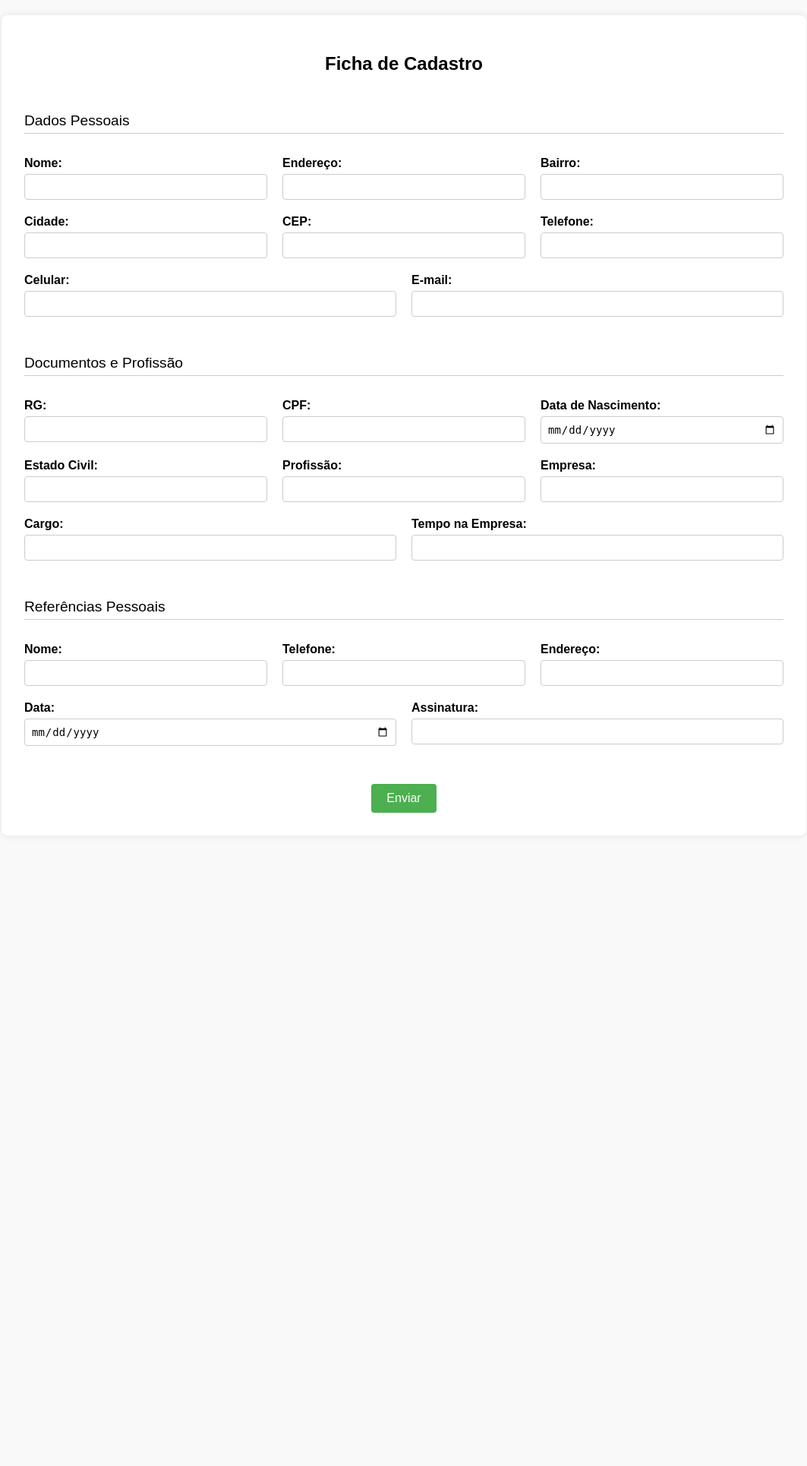
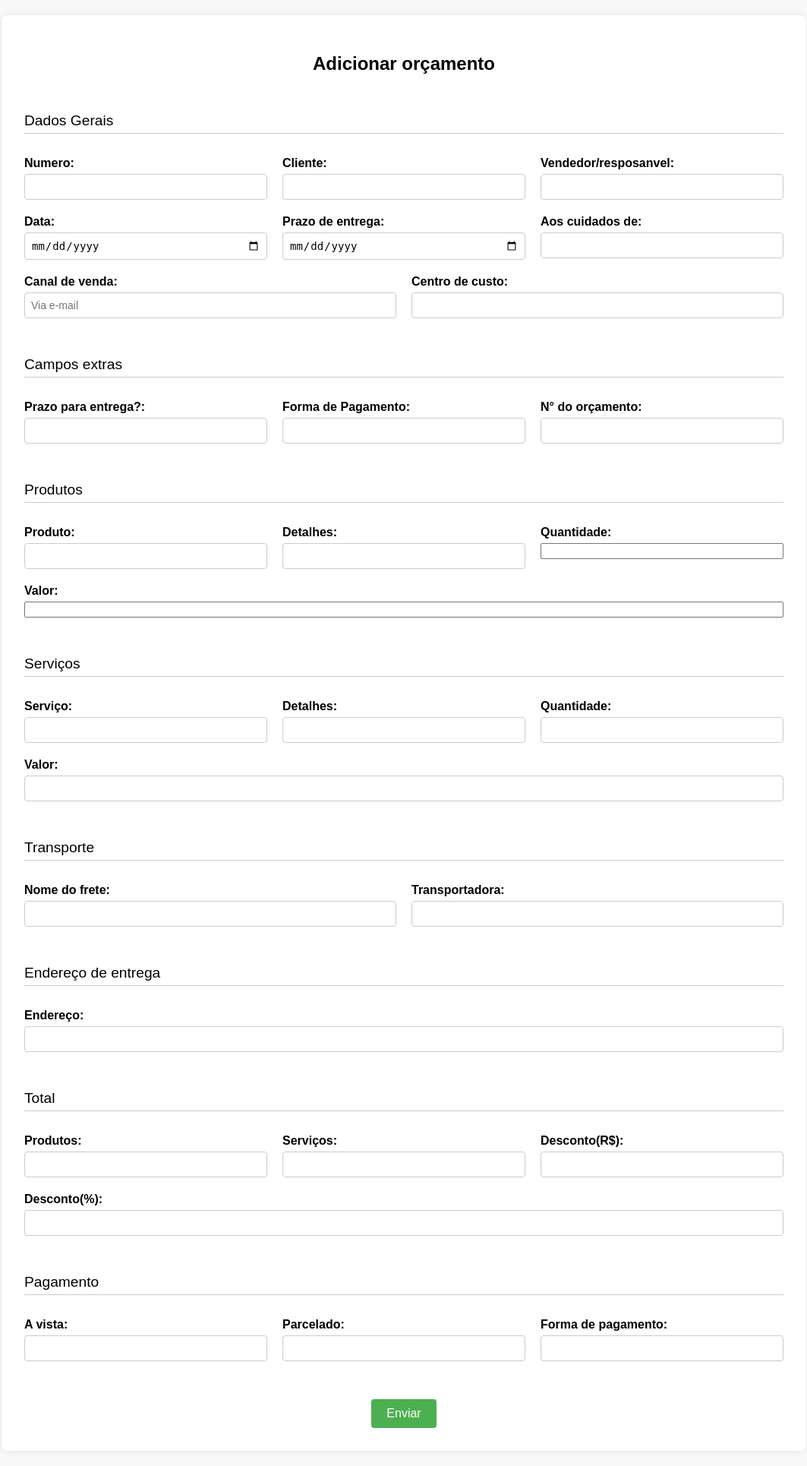
Before and after one commit to RicardoMenezesBandeira/API_orcamentos, a Flask app: template template/geradorOrçamento.html in a window 1280 px wide. Shown: the whole page at 76% size, without its empty margins (108-1171 px from the left). Before the commit the page ends 1070 px from the top, so only its background shows below. Run offline with Flask 3, Linux system fonts and the light colour scheme; the template is opened without the code that fills it, so the values that code supplies are empty.

Commit message:
feat: Adicionando campos corretos ao gerador de orçamento

```diff
--- a/template/geradorOrçamento.html
+++ b/template/geradorOrçamento.html
@@ -74,37 +74,53 @@
 </head>
 <body>
   <div class="form-container">
-    <h2>Ficha de Cadastro</h2>
+    <h2>Adicionar orçamento</h2>
     <form class="form-grid">
 
-      <div class="section-title">Dados Pessoais</div>
-      <div class="form-group"><label>Nome:</label><input type="text" name="nome"></div>
-      <div class="form-group"><label>Endereço:</label><input type="text" name="endereco"></div>
-      <div class="form-group"><label>Bairro:</label><input type="text" name="bairro"></div>
-      <div class="form-group"><label>Cidade:</label><input type="text" name="cidade"></div>
-      <div class="form-group"><label>CEP:</label><input type="text" name="cep"></div>
-      <div class="form-group"><label>Telefone:</label><input type="text" name="telefone"></div>
-      <div class="form-group"><label>Celular:</label><input type="text" name="celular"></div>
-      <div class="form-group"><label>E-mail:</label><input type="email" name="email"></div>
+      <div class="section-title">Dados Gerais</div>
+      <div class="form-group"><label>Numero:</label><input type="text" name="nome"></div>
+      <div class="form-group"><label>Cliente:</label><input type="text" name="endereco"></div>
+      <div class="form-group"><label>Vendedor/resposanvel:</label><input type="text" name="bairro"></div>
+      <div class="form-group"><label>Data:</label><input type="date" name="data"></div>
+      <div class="form-group"><label>Prazo de entrega:</label><input type="date" name="prazo"></div>
+      <div class="form-group"><label>Aos cuidados de:</label><input type="text" name="resposanvel"></div>
+      <div class="form-group"><label>Canal de venda:</label><input type="email" placeholder="Via e-mail" name="canalVenda"></div>
+      <div class="form-group"><label>Centro de custo:</label><input type="text" name="CentroCusto"></div>
+      <div class="section-title">Campos extras</div>
+      <div class="form-group"><label>Prazo para entrega?:</label><input type="text" name="celular"></div>
+      <div class="form-group"><label>Forma de Pagamento:</label><input type="text" name="Prazo??"></div>
+      <div class="form-group"><label>N° do orçamento:</label><input type="email" name="NdOrçamento"></div>
 
-      <div class="section-title">Documentos e Profissão</div>
-      <div class="form-group"><label>RG:</label><input type="text" name="rg"></div>
-      <div class="form-group"><label>CPF:</label><input type="text" name="cpf"></div>
-      <div class="form-group"><label>Data de Nascimento:</label><input type="date" name="nascimento"></div>
-      <div class="form-group"><label>Estado Civil:</label><input type="text" name="estado_civil"></div>
-      <div class="form-group"><label>Profissão:</label><input type="text" name="profissao"></div>
-      <div class="form-group"><label>Empresa:</label><input type="text" name="empresa"></div>
-      <div class="form-group"><label>Cargo:</label><input type="text" name="cargo"></div>
-      <div class="form-group"><label>Tempo na Empresa:</label><input type="text" name="tempo_empresa"></div>
+      <div class="section-title">Produtos</div>
+      <div class="form-group"><label>Produto:</label><input type="text" name="Produto"></div>
+      <div class="form-group"><label>Detalhes:</label><input type="text" name="detalhesP"></div>
+      <div class="form-group"><label>Quantidade:</label><input type="number" name="qtdP"></div>
+      <div class="form-group"><label>Valor:</label><input type="number" name="ValorP"></div>
 
-      <div class="section-title">Referências Pessoais</div>
-      <div class="form-group"><label>Nome:</label><input type="text" name="ref_nome"></div>
-      <div class="form-group"><label>Telefone:</label><input type="text" name="ref_telefone"></div>
+      <div class="section-title">Serviços</div>
+      <div class="form-group"><label>Serviço:</label><input type="text" name="serviço"></div>
+      <div class="form-group"><label>Detalhes:</label><input type="text" name="detalhesS"></div>
+      <div class="form-group"><label>Quantidade:</label><input type="text" name="qtdS"></div>
+      <div class="form-group"><label>Valor:</label><input type="text" name="ValorS"></div>
+
+      <div class="section-title">Transporte</div>
+      <div class="form-group"><label>Nome do frete:</label><input type="text" name="NomeFrete"></div>
+      <div class="form-group"><label>Transportadora:</label><input type="text" name="Transportadora"></div>
+
+
+      <div class="section-title">Endereço de entrega</div>
       <div class="form-group"><label>Endereço:</label><input type="text" name="ref_endereco"></div>
 
-      <div class="form-group"><label>Data:</label><input type="date" name="data"></div>
-      <div class="form-group"><label>Assinatura:</label><input type="text" name="assinatura"></div>
+      <div class="section-title">Total</div>
+        <div class="form-group"><label>Produtos:</label><input type="text" name="ProdutosT"></div>
+        <div class="form-group"><label>Serviços:</label><input type="text" name="ServiçosT"></div>
+        <div class="form-group"><label>Desconto(R$):</label><input type="text" name="DescontoTFlat"></div>
+        <div class="form-group"><label>Desconto(%):</label><input type="text" name="DescontoTPercent"></div>
 
+      <div class="section-title">Pagamento</div>
+        <div class="form-group"><label>A vista:</label><input type="text" name="Avista"></div>
+        <div class="form-group"><label>Parcelado:</label><input type="text" name="Parcelado"></div>
+        <div class="form-group"><label>Forma de pagamento:</label><input type="text" name="FormaPagamento"></div>
       <div class="form-actions">
         <button type="submit">Enviar</button>
       </div>
```
